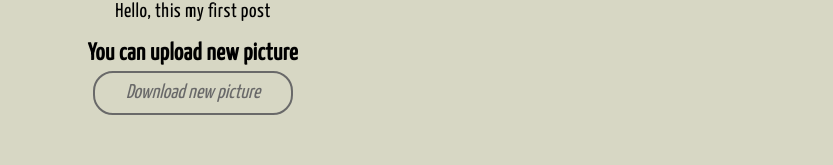
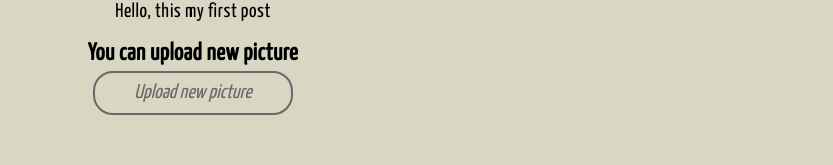
Before and after one commit to Tastaur/tastaur-gallery, a React (Create React App) app: page / in a window 1280 px wide. Shown: the part 343-508 px from the top of the page, without its empty margins (447-1280 px from the left). Built offline with nearby package versions, Linux system fonts and the light colour scheme.

Commit message:
Fix word mistake

```diff
--- a/src/component/UploadForm/UploadForm.jsx
+++ b/src/component/UploadForm/UploadForm.jsx
@@ -20,7 +20,7 @@ const UploadForm = (props) => {
     <h2 className={s.title}>You can upload new picture</h2>
     {showForm ?
         <UploadReduxForm closeForm={closeForm} onSubmit={addPhoto}/>
-        : <button className={s.button} onClick={() => setShowForm(true)}>Download new picture</button>}
+        : <button className={s.button} onClick={() => setShowForm(true)}>Upload new picture</button>}
   </div>
 }
 const mapStateToProps = (state) => ({
```
